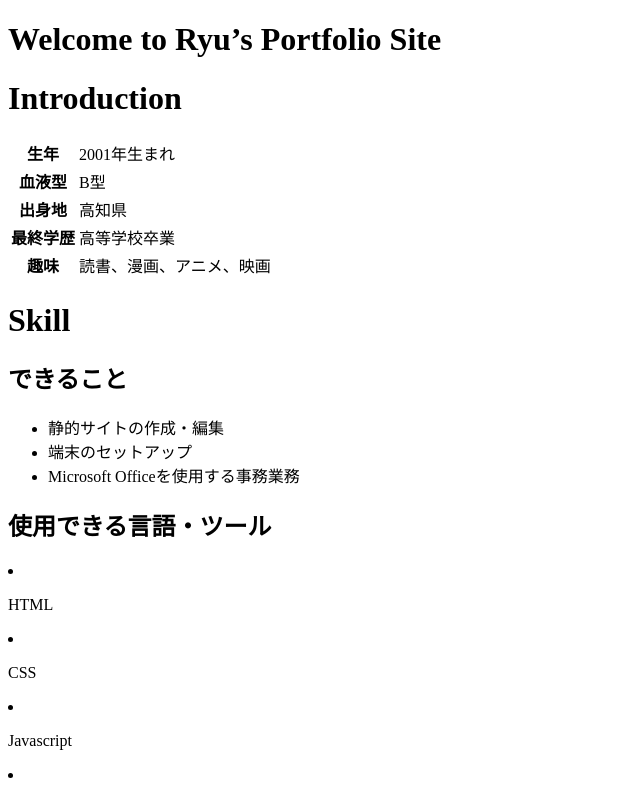
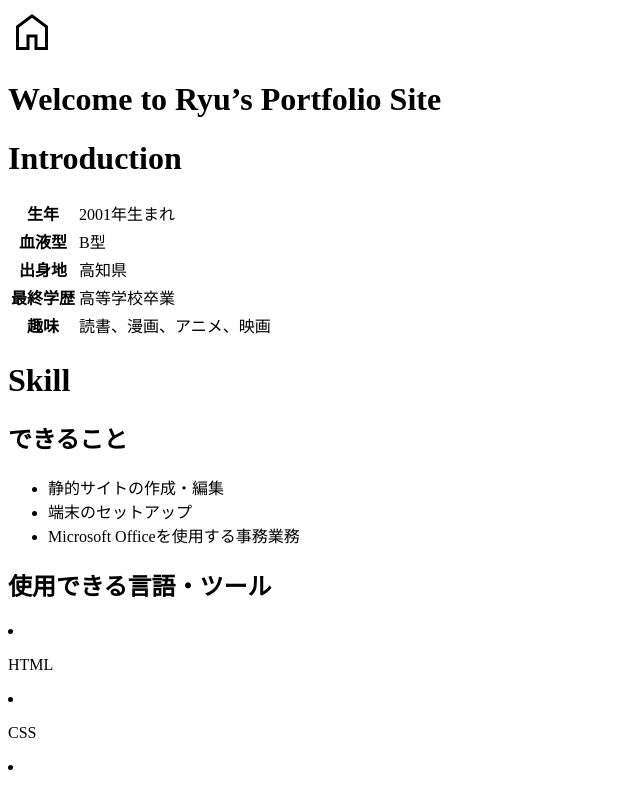
Before and after one commit to Ryu05416/My-portfolio, a plain HTML site: page index.html in a window 1280 px wide. Shown: the top 789 px of the page, without its empty margins (0-640 px from the left). Drawn offline with Linux system fonts and the light colour scheme.

Commit message:
Add favicon and change index.html

```diff
--- a/index.html
+++ b/index.html
@@ -2,17 +2,26 @@
 <html lang="ja">
     <head>
         <meta charset="UTF-8">
+        <link rel="apple-touch-icon" sizes="180x180" href="images/apple-touch-icon.png">
+        <link rel="icon" type="image/png" sizes="32x32" href="images/favicon-32x32.png">
+        <link rel="icon" type="image/png" sizes="16x16" href="images/favicon-16x16.png">
+        <link rel="manifest" href="images/site.webmanifest">
         <title>Ryu’s Portfolio Site</title>
     </head>
     <body>
         <header>
+            <div>
+                <a href="#">
+                    <img src="images/home_FILL0_wght400_GRAD0_opsz48.svg" alt="home button">
+                </a>
+            </div>
             <nav>
             </nav>
-        </header>
-        <main>
             <div>
                 <h1>Welcome to Ryu’s Portfolio Site</h1>
             </div>
+        </header>
+        <main>
             <div>
                 <h1>Introduction</h1>
                 <table>
@@ -74,6 +83,9 @@
                         </ul>
             </div>
         </main>
+        <aside>
+
+        </aside>
         <footer>
 
         </footer>
```
Also changed, not shown: images/android-chrome-192x192.png (added), images/android-chrome-512x512.png (added), images/apple-touch-icon.png (added), images/favicon-16x16.png (added), images/favicon-32x32.png (added), images/favicon.ico (added), images/site.webmanifest (added).
